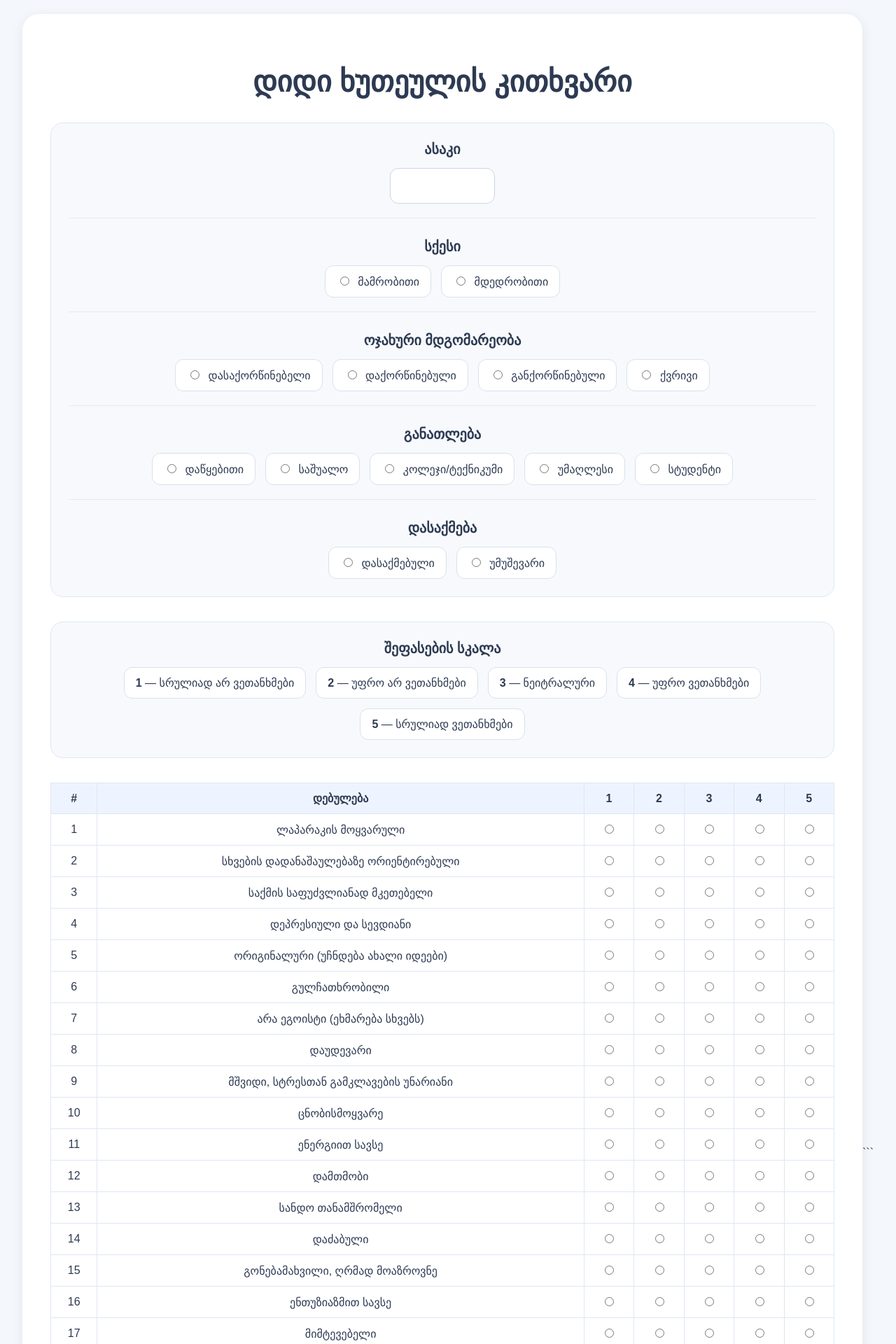
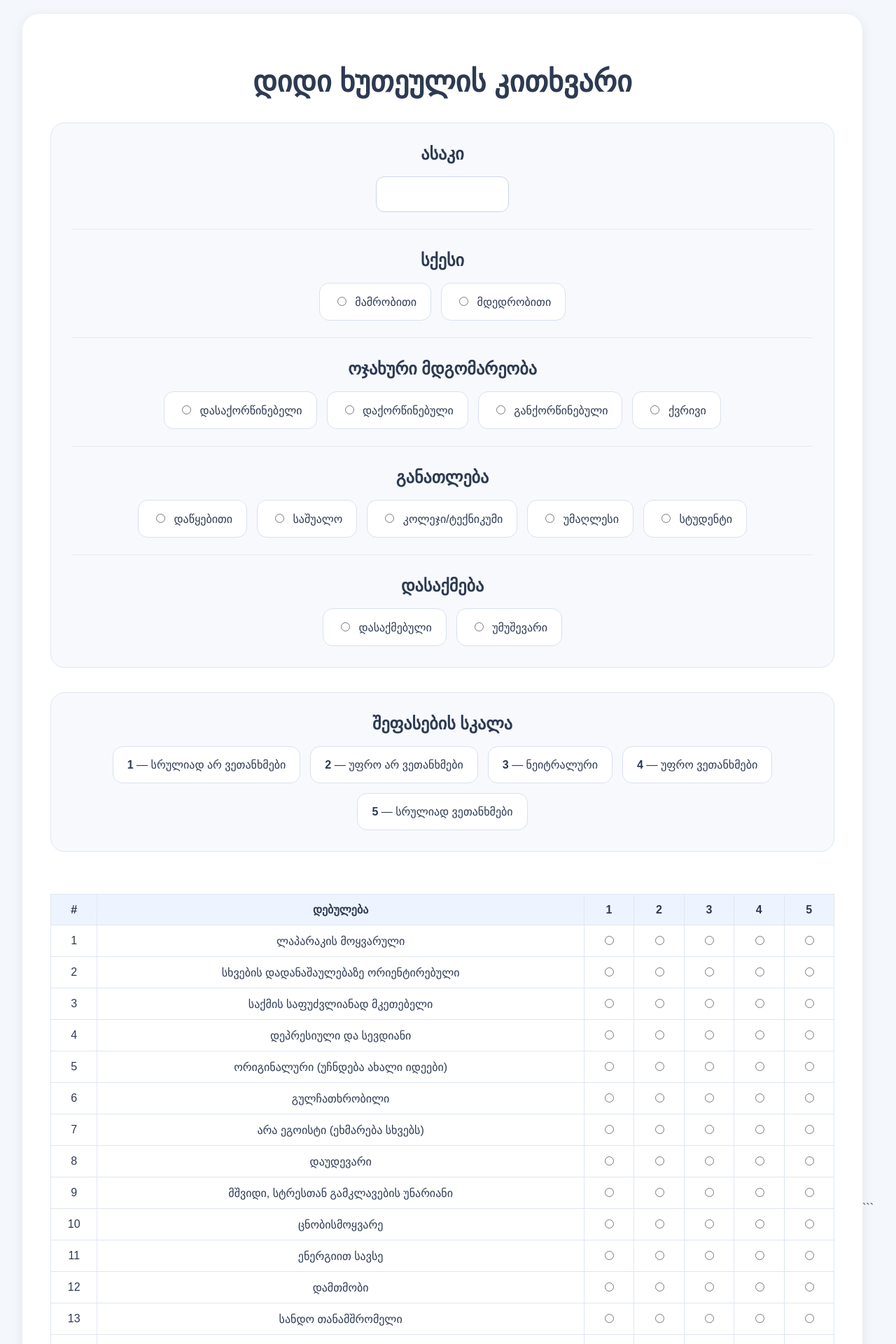
Before and after one commit to zivzivadzeleri/traitsnmemory, a Flask app: page /questionnaire in a window 1280 px wide. Shown: the top 1920 px of the page at 70% size. Run offline with Flask 3, Linux system fonts and the light colour scheme.

Commit message:
Refactor questionnaire.html structure and styles

```diff
--- a/templates/questionnaire.html
+++ b/templates/questionnaire.html
@@ -1,6 +1,8 @@
+
 <!DOCTYPE html>
 <html lang="ka">
 <head>
+
     <meta charset="UTF-8">
 
     <meta name="viewport"
@@ -11,102 +13,8 @@
     <link rel="stylesheet"
           href="{{ url_for('static', filename='style.css') }}">
 
-    <style>
+</head>
 
-        .demographic-section {
-
-            background: #f7f9fc;
-
-            border: 1px solid #dfe6f2;
-
-            border-radius: 18px;
-
-            padding: 25px;
-
-            margin-bottom: 35px;
-        }
-
-        .demographic-group {
-
-            margin-bottom: 28px;
-
-            padding-bottom: 20px;
-
-            border-bottom: 1px solid #e5e9f2;
-        }
-
-        .demographic-group:last-child {
-
-            border-bottom: none;
-
-            margin-bottom: 0;
-
-            padding-bottom: 0;
-        }
-
-        .demographic-title {
-
-            display: block;
-
-            font-size: 20px;
-
-            font-weight: bold;
-
-            margin-bottom: 15px;
-
-            color: #2d3a52;
-        }
-
-        .radio-group {
-
-            display: flex;
-
-            flex-wrap: wrap;
-
-            gap: 14px;
-        }
-
-        .radio-option {
-
-            background: white;
-
-            border: 1px solid #d9e1ee;
-
-            border-radius: 12px;
-
-            padding: 12px 16px;
-
-            transition: 0.2s;
-
-            cursor: pointer;
-        }
-
-        .radio-option:hover {
-
-            background: #eef4ff;
-        }
-
-        .radio-option input {
-
-            margin-right: 8px;
-        }
-
-        .age-input {
-
-            width: 120px;
-
-            padding: 10px;
-
-            border-radius: 10px;
-
-            border: 1px solid #ccd6e5;
-
-            font-size: 16px;
-        }
-
-    </style>
-
-</head>
 <body>
 
 <div class="container large">
@@ -139,18 +47,24 @@
                 <div class="radio-group">
 
                     <label class="radio-option">
+
                         <input type="radio"
                                name="gender"
                                value="მამრობითი"
                                required>
+
                         მამრობითი
+
                     </label>
 
                     <label class="radio-option">
+
                         <input type="radio"
                                name="gender"
                                value="მდედრობითი">
+
                         მდედრობითი
+
                     </label>
 
                 </div>
@@ -166,32 +80,44 @@
                 <div class="radio-group">
 
                     <label class="radio-option">
+
                         <input type="radio"
                                name="marital_status"
                                value="დასაქორწინებელი"
                                required>
+
                         დასაქორწინებელი
+
                     </label>
 
                     <label class="radio-option">
+
                         <input type="radio"
                                name="marital_status"
                                value="დაქორწინებული">
+
                         დაქორწინებული
+
                     </label>
 
                     <label class="radio-option">
+
                         <input type="radio"
                                name="marital_status"
                                value="განქორწინებული">
+
                         განქორწინებული
+
                     </label>
 
                     <label class="radio-option">
+
                         <input type="radio"
                                name="marital_status"
                                value="ქვრივი">
+
                         ქვრივი
+
                     </label>
 
                 </div>
@@ -207,39 +133,54 @@
                 <div class="radio-group">
 
                     <label class="radio-option">
+
                         <input type="radio"
                                name="education"
                                value="დაწყებითი"
                                required>
+
                         დაწყებითი
+
                     </label>
 
                     <label class="radio-option">
+
                         <input type="radio"
                                name="education"
                                value="საშუალო">
+
                         საშუალო
+
                     </label>
 
                     <label class="radio-option">
+
                         <input type="radio"
                                name="education"
                                value="კოლეჯი/ტექნიკუმი">
+
                         კოლეჯი/ტექნიკუმი
+
                     </label>
 
                     <label class="radio-option">
+
                         <input type="radio"
                                name="education"
                                value="უმაღლესი">
+
                         უმაღლესი
+
                     </label>
 
                     <label class="radio-option">
+
                         <input type="radio"
                                name="education"
                                value="სტუდენტი">
+
                         სტუდენტი
+
                     </label>
 
                 </div>
@@ -255,18 +196,24 @@
                 <div class="radio-group">
 
                     <label class="radio-option">
+
                         <input type="radio"
                                name="employment"
                                value="დასაქმებული"
                                required>
+
                         დასაქმებული
+
                     </label>
 
                     <label class="radio-option">
+
                         <input type="radio"
                                name="employment"
                                value="უმუშევარი">
+
                         უმუშევარი
+
                     </label>
 
                 </div>
@@ -316,15 +263,26 @@
 
         </div>
 
+        <div class="table-wrapper">
+
             <table>
+
                 <tr>
+
                     <th>#</th>
+
                     <th>დებულება</th>
+
                     <th>1</th>
+
                     <th>2</th>
+
                     <th>3</th>
+
                     <th>4</th>
+
                     <th>5</th>
+
                 </tr>
 
                 {% for question in questions %}
@@ -339,10 +297,12 @@
                     {% for value in range(1, 6) %}
 
                     <td>
+
                         <input type="radio"
                                name="q{{ question_index }}"
                                value="{{ value }}"
                                required>
+
                     </td>
 
                     {% endfor %}
@@ -352,6 +312,8 @@
                 {% endfor %}
 
             </table>
+
+        </div>
 
         <button type="submit">
             დასრულება
```
Lines whose indentation alone changed are shown as unchanged.
